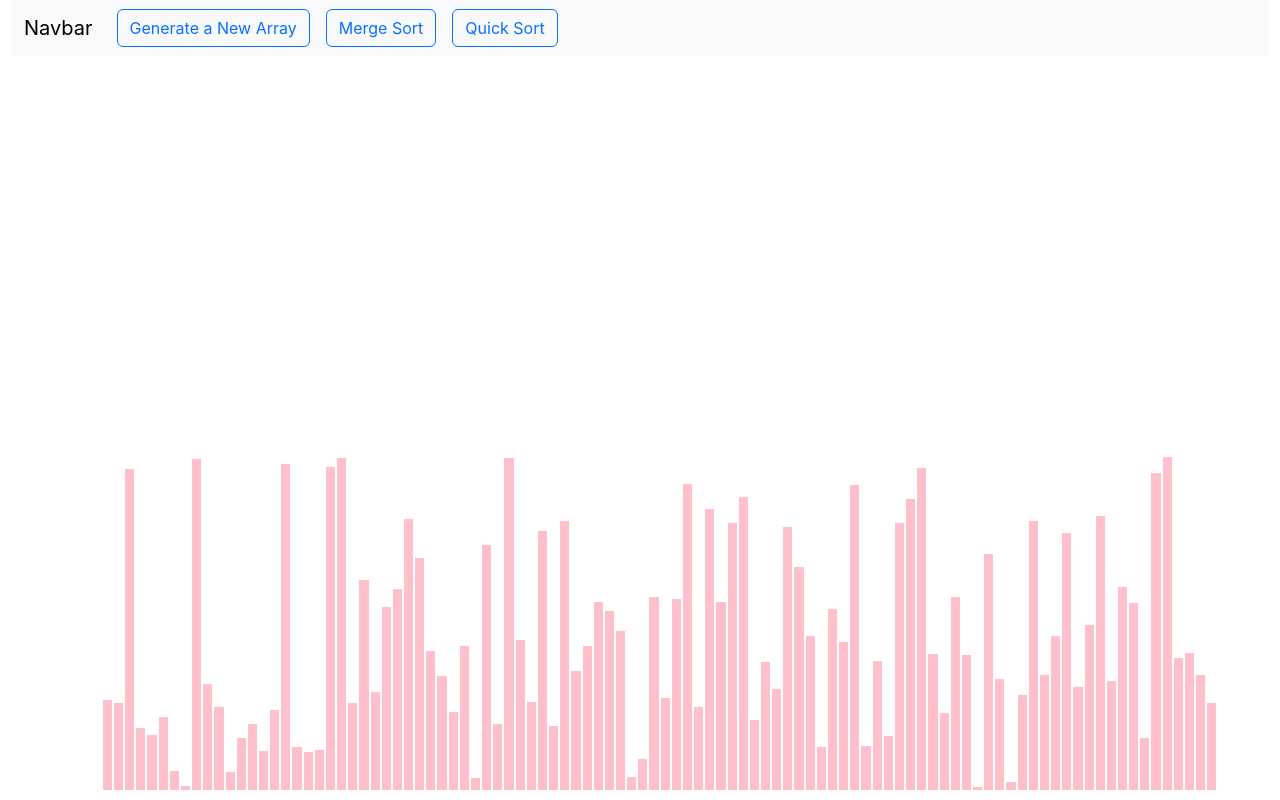
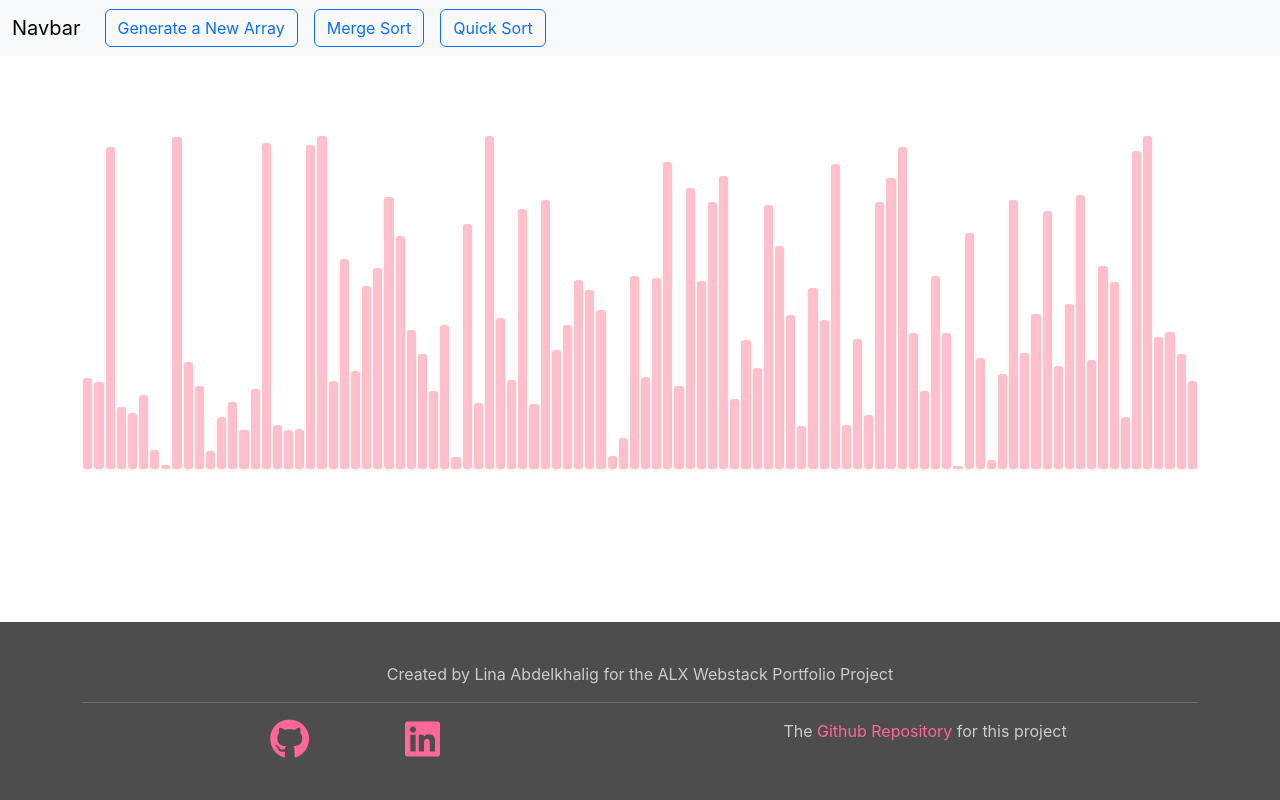
Before and after one commit to LinaAbdelkhalig/algorithm_visualizer, a React (Create React App) app: page / in a window 1280 px wide. Built offline with nearby package versions, Linux system fonts and the light colour scheme.

Commit message:
added footer and styles

```diff
--- a/public/index.html
+++ b/public/index.html
@@ -27,6 +27,10 @@
   <link href="https://cdn.jsdelivr.net/npm/bootstrap@5.3.3/dist/css/bootstrap.min.css" rel="stylesheet"
     integrity="sha384-QWTKZyjpPEjISv5WaRU9OFeRpok6YctnYmDr5pNlyT2bRjXh0JMhjY6hW+ALEwIH" crossorigin="anonymous">
 
+  <!-- Font Awsome -->
+  <link rel="stylesheet" href="https://cdnjs.cloudflare.com/ajax/libs/font-awesome/6.7.2/css/all.min.css"
+    integrity="sha512-Evv84Mr4kqVGRNSgIGL/F/aIDqQb7xQ2vcrdIwxfjThSH8CSR7PBEakCr51Ck+w+/U6swU2Im1vVX0SVk9ABhg=="
+    crossorigin="anonymous" referrerpolicy="no-referrer" />
   <title>Algorithm Visualizer</title>
 </head>
 
--- a/src/Visualizer/Visualizer.css
+++ b/src/Visualizer/Visualizer.css
@@ -5,14 +5,12 @@
 
 /* Array container */
 .array-container {
-    position: absolute;
-    bottom: 10px;
     width: 100%;
     display: flex;
     justify-content: center;
     align-items: flex-end;
-    height: 50vh; /* Adjust the height as needed */
-    left: 7%;
+    height: fit-content;
+    margin-top: 10vh;
 }
 
 /* Array bars */
@@ -22,25 +20,61 @@
     margin: 0 1px;
     display: inline-block;
     transition: height 0.3s ease;
+    border-radius: 3px;
 }
 
 /* Responsive adjustments */
 @media (max-width: 768px) {
-    .array-container {
-        height: 40vh;
+    .array-bar {
+        width: 2%;
     }
 
-    .array-bar {
-        width: 2%;
+    .array-container {
+        margin-top: 5vh;
     }
 }
 
 @media (max-width: 576px) {
-    .array-container {
-        height: 30vh;
-    }
-
     .array-bar {
         width: 3%;
     }
+
+    .array-container {
+        margin-top: 5vh;
+    }
 }
+
+/* Footer */
+footer {
+    background-color: #4d4d4d;
+    color: #cccccc;
+    padding: 1em 0;
+    width: 100%;
+    position: absolute;
+    bottom: 0;
+}
+
+footer ul {
+    list-style: none;
+    padding: 0;
+}
+
+footer ul li {
+    display: inline-block;
+    margin: 0 3em;
+}
+
+#links i {
+    font-size: 2.5em;
+    color: #ff6699;
+}
+
+#gh-repo a{
+    text-decoration: none;
+    color: #ff6699;
+}
+
+#gh-repo a:hover, #links i:hover {
+    color: #f4bfd0;
+    transition: color 0.3s ease;
+}
--- a/src/Visualizer/Visualizer.jsx
+++ b/src/Visualizer/Visualizer.jsx
@@ -5,6 +5,7 @@ import {
 	getQuickSortAnimations
 } from '../sortAlgorithms/sortAlgorithms.js';
 import Navbar from '../components/Navbar';
+import Footer from '../components/Footer.jsx';
 
 
 // Speed of the animation in ms
@@ -168,7 +169,7 @@ export default class Visualizer extends React.Component {
 		const { array } = this.state;
 
 		return (
-			<div className="container-fluid">
+			<div className="container-fluid px-0" id="app-container">
 				<Navbar
 					onResetArray={this.resetArray}
 					onMergeSort={this.mergeSort}
@@ -177,7 +178,7 @@ export default class Visualizer extends React.Component {
 				<div className="array-container container">
 					{array.map((value, idx) => (
 						<div
-							className="array-bar"
+							className="array-bar shadow-sm"
 							key={idx}
 							style={{
 								height: `${value / 3}px`,
@@ -185,6 +186,7 @@ export default class Visualizer extends React.Component {
 						</div>
 					))}
 				</div>
+				<Footer/>
 			</div>
 		);
 	}
--- /dev/null
+++ b/src/components/Footer.jsx
@@ -0,0 +1,32 @@
+import React from 'react';
+
+function Footer() {
+    return (
+        <footer class="text-center text-lg-start pb-4">
+            <div class="container pt-4">
+                <div class="row text-center">
+                    <p class="mb-0">Created by Lina Abdelkhalig for the ALX Webstack Portfolio Project</p>
+                </div>
+                <hr/>
+                <div class="row">
+                    <div class="col-md-6 text-center px-0">
+                        <ul id="links">
+                            <li>
+                                <a href="https://github.com/LinaAbdelkhalig"><i class="fa-brands fa-github"></i></a>
+                            </li>
+                            <li>
+                                <a href="www.linkedin.com/in/linaabdelkhalig"><i class="fa-brands fa-linkedin"></i></a>
+                            </li>
+                        </ul>
+                    </div>
+
+                    <div class="col-md-6 text-center" id="gh-repo">
+                        The <a href="https://github.com/LinaAbdelkhalig/algorithm_visualizer">Github Repository</a> for this project
+                    </div>
+                </div>
+            </div>
+        </footer >
+    );
+}
+
+export default Footer;
```
Also changed, not shown: src/components/Navbar.jsx (line endings or trailing spaces).
